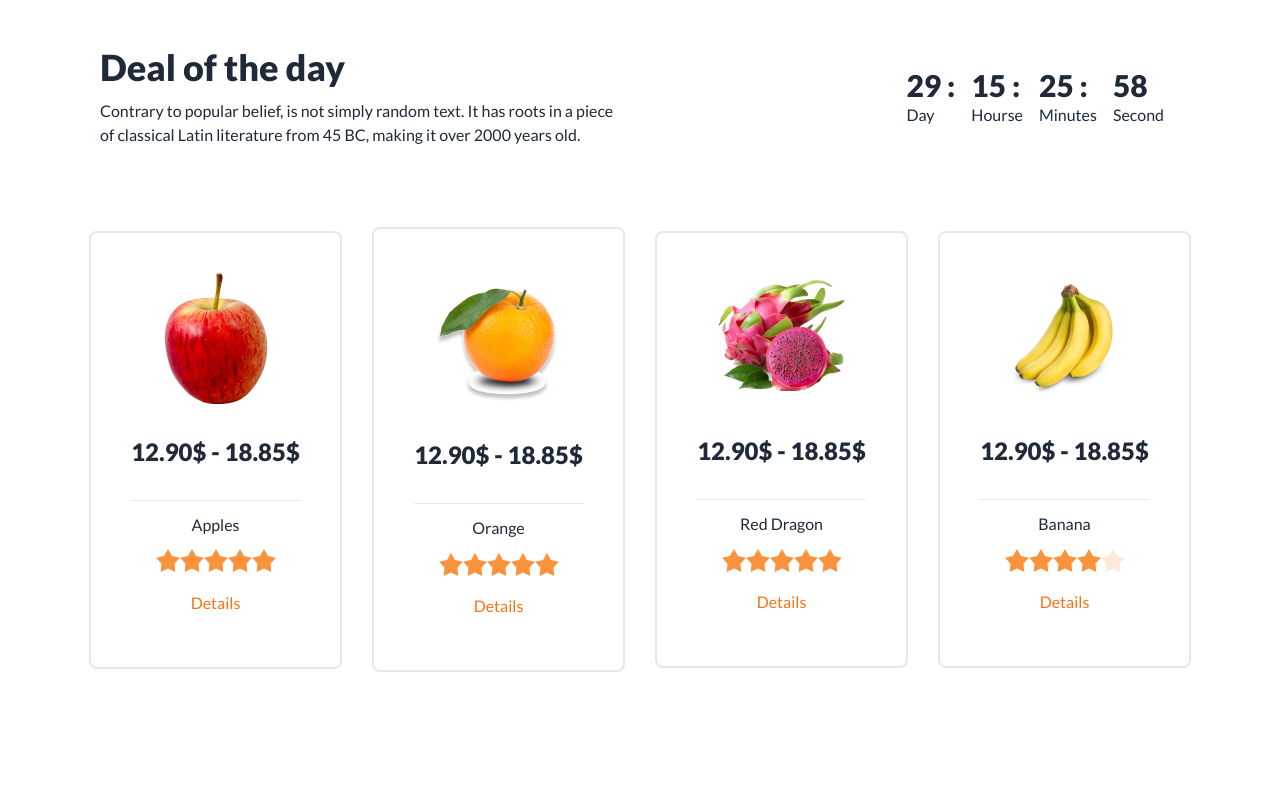
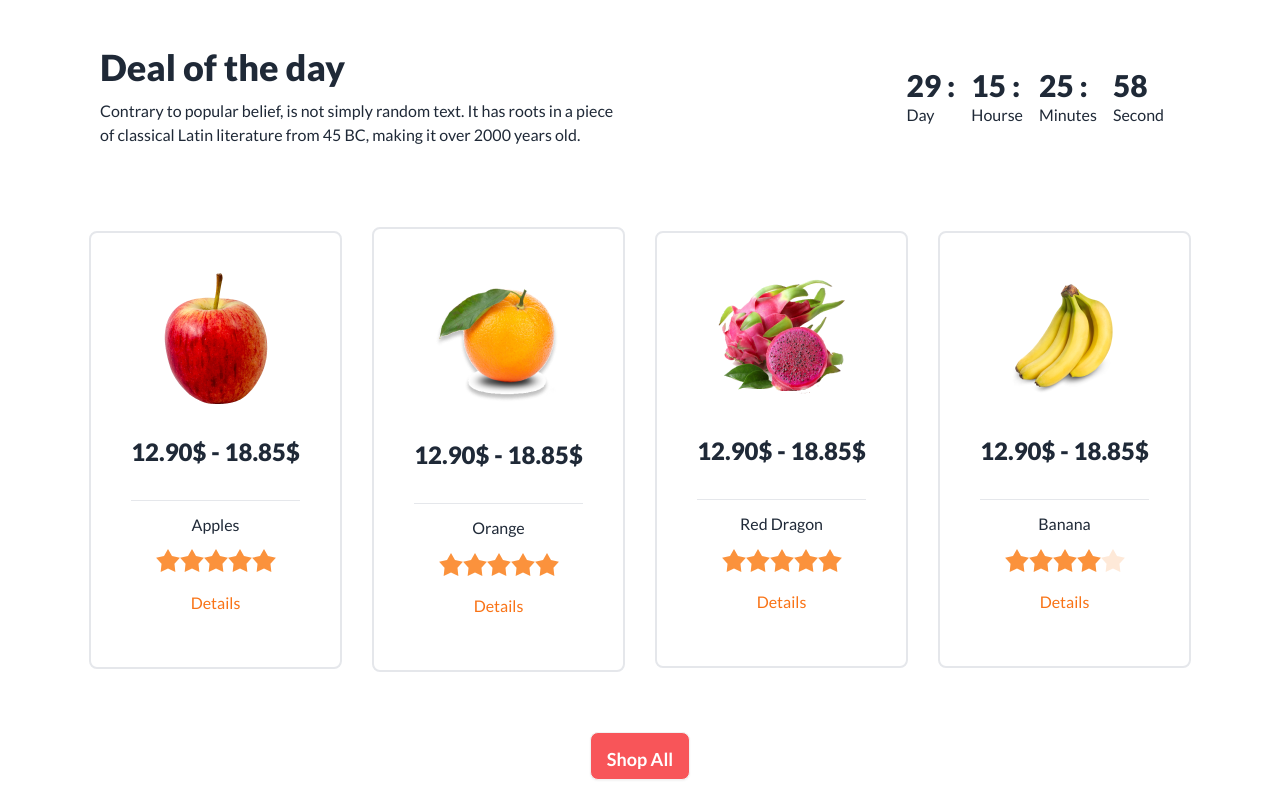
Before and after one commit to Muhammad-sefat/Responsive-fruit-shop, a plain HTML site: page index.html in a window 1280 px wide. Shown: the part 889-1689 px from the top of the page. Before the commit the page ends 1601 px from the top, so only its background shows below. Drawn offline with nearby package versions, Linux system fonts and the light colour scheme.

Commit message:
finish banner section

```diff
--- a/index.html
+++ b/index.html
@@ -223,6 +223,9 @@
                     </div>
                 </div>
             </div>
+           <div class="text-center py-5">
+            <button class="btn py-3 px-4 text-lg text-white bg-[#F85559]">Shop All</button>
+           </div>
 
         </section>
     </main>
```
